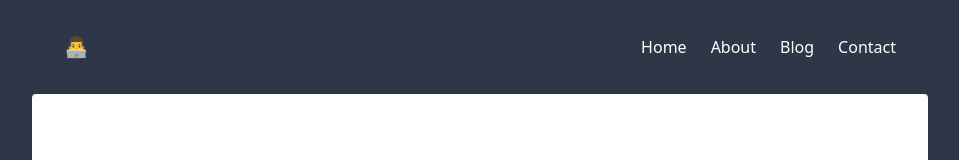
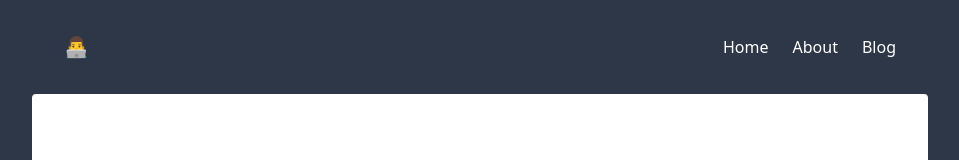
Before and after one commit to ggangix/blog-gastby, a Gatsby site: page / in a window 1280 px wide. Shown: the top 160 px of the page, without its empty margins (160-1119 px from the left). Built offline with nearby package versions, Linux system fonts and the light colour scheme; Gatsby itself is replaced by a stand-in of ours.

Commit message:
Remove the contact page for now

```diff
--- a/src/components/header.js
+++ b/src/components/header.js
@@ -57,10 +57,10 @@ function Header() {
               route: `/blog`,
               title: `Blog`,
             },
-            {
-              route: `/contact`,
-              title: `Contact`,
-            },
+            // {
+            //   route: `/contact`,
+            //   title: `Contact`,
+            // },
           ].map((link) => (
             <Link
               className="block mt-4 text-white hover:text-gray-400 hover:underline no-underline md:inline-block md:mt-0 md:ml-6"
```
